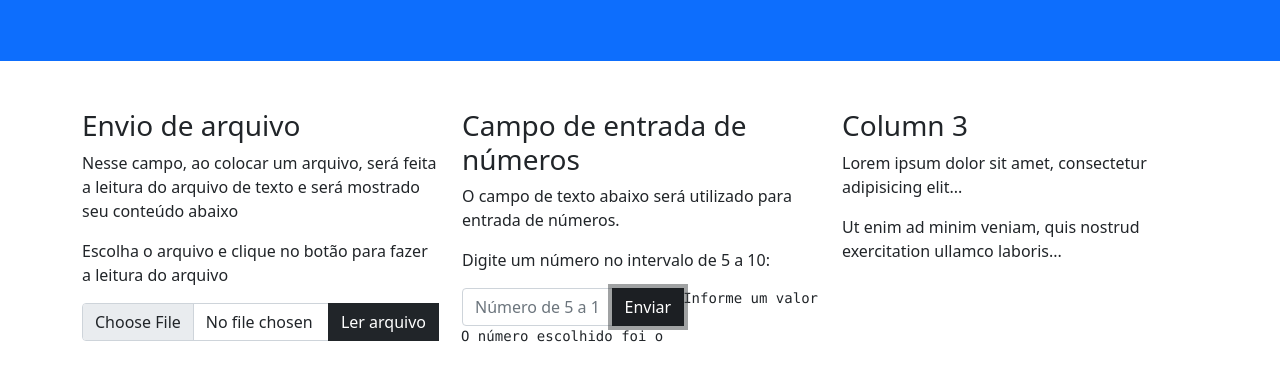
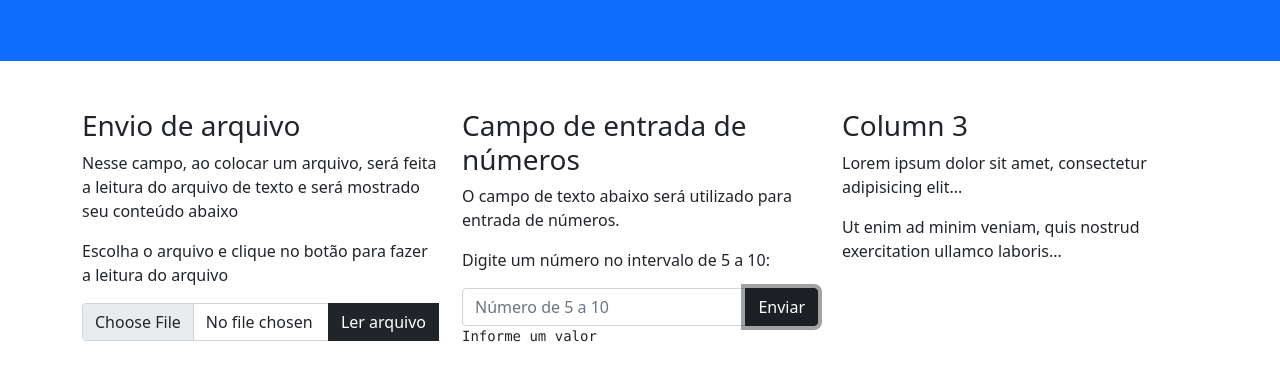
Before and after one commit to BrunoNT10/TratamentoDeErros, a plain HTML site: page index.html in a window 1280 px wide. Both pictures are taken after a click on the button "Enviar". Shown: the part 131-512 px from the top of the page. Drawn offline with nearby package versions, Linux system fonts and the light colour scheme.

Commit message:
Código arrumado

```diff
--- a/code.js
+++ b/code.js
@@ -17,7 +17,6 @@ function clickFileButton(){
     }
     catch(error){
         alert(error)
-        // console.log(n)
     }
     finally{
         alert('Obrigado pela visita')
@@ -25,28 +24,22 @@ function clickFileButton(){
 }
 function clickNumberButton(){
     number = document.getElementById('inputnumber').value
+    document.getElementById('outputnumber').innerHTML = ''
 
     try{
         if(number == ''){
             throw 'Informe um valor'
         }
-        else if(parseInt(number) < 5 || parseInt(number) > 10){
+        else if(Number(number) <= 5 || Number(number) >= 10){
             throw 'Informe um valor maior que 5 e menor que 10'
         }
-
     }
     catch(error){
-        if(error != 'Informe um valor' && error != 'Informe um valor maior que 5 e menor que 10'){
-            error = 'Erro + erro javascript'
-        }
         document.getElementById('outputnumber').innerHTML = error
-        setTimeout(function(){
-            document.getElementById('outputnumber').innerHTML = ''
-
-        }, 5000)
+        console.log('Erro' + error)
     }
     finally{
-        document.getElementById('outputnumber2').innerHTML = 'O número escolhido foi o '+number
+        alert('O número escolhido foi: '+number)
     }
 
 }
--- a/index.html
+++ b/index.html
@@ -32,10 +32,10 @@
       <p>Digite um número no intervalo de 5 a 10:</p>
       <div class="input-group">
         <input type="input" placeholder="Número de 5 a 10" class="form-control" id="inputnumber" aria-describedby="inputGroupFileAddon04" aria-label="Upload" name="inputnumber">
-        <button class="btn btn-dark" type="button" id="inputnumberbutton">Enviar</button><br>
+        <button class="btn btn-dark" type="button" id="inputnumberbutton">Enviar</button>
+      </div>
+      <div>
         <pre id="outputnumber"></pre>
-        <pre id="outputnumber2"></pre>
-
       </div>
     </div>
     <div class="col-sm-4">
```
Also changed, not shown: input.txt, 1 other file.
